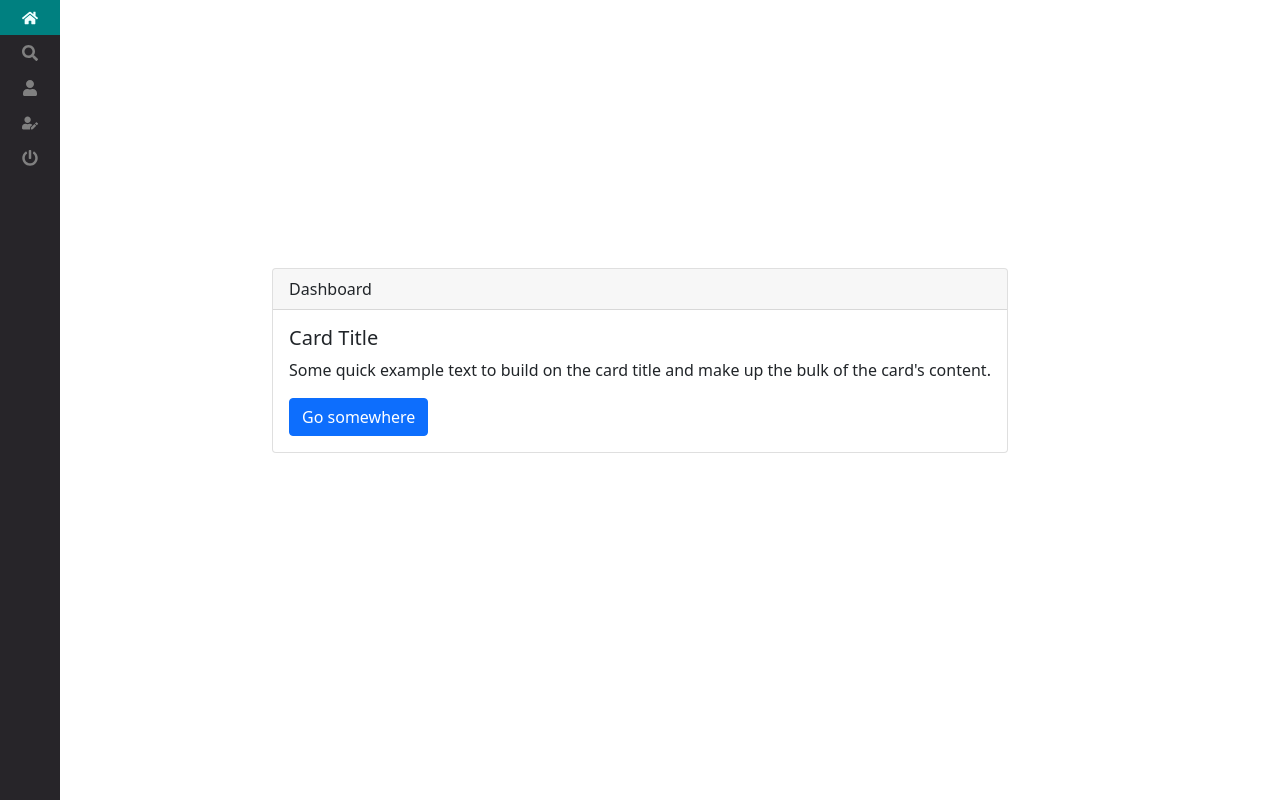
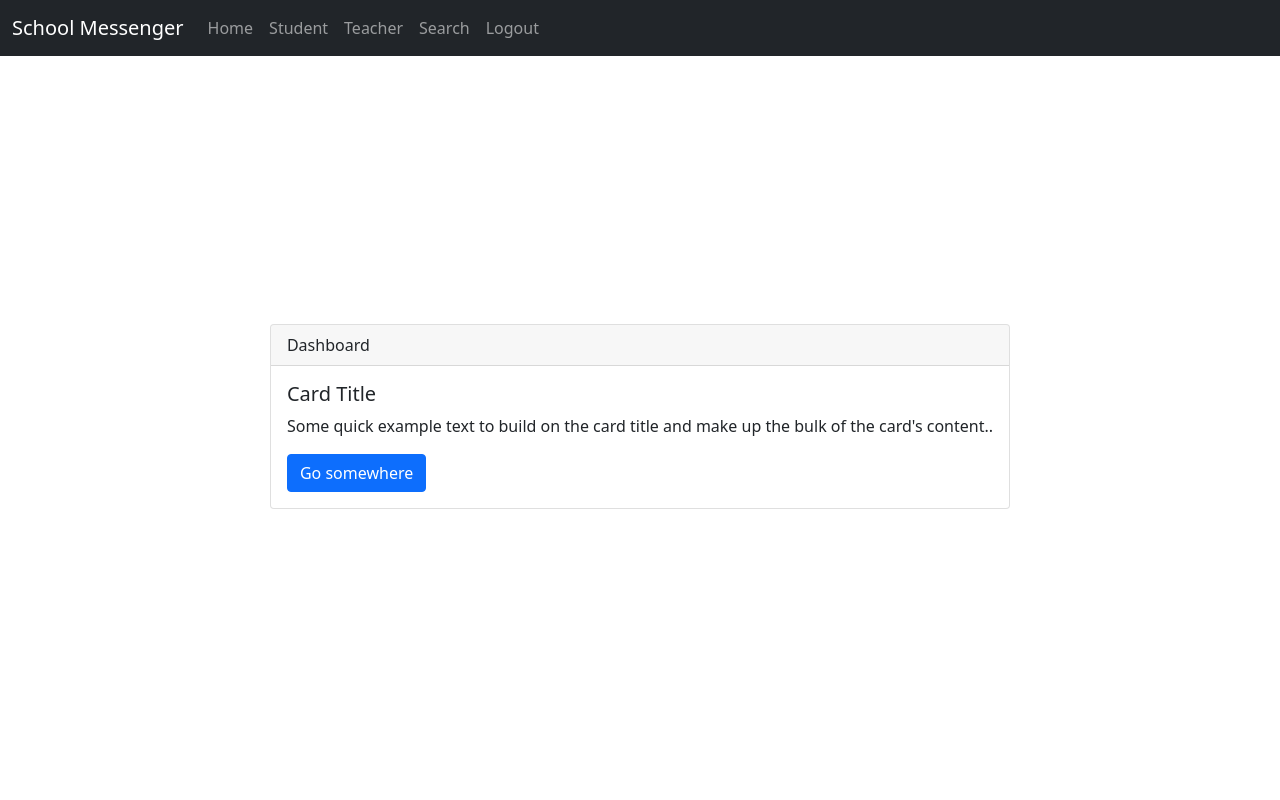
Before and after one commit to mpolox/school-messenger-swa, a React (Create React App) app: page / in a window 1280 px wide. Built offline with nearby package versions, Linux system fonts and the light colour scheme.

Commit message:
final navbar

```diff
--- a/src/components/dashboard/DashboardScreen.js
+++ b/src/components/dashboard/DashboardScreen.js
@@ -10,8 +10,10 @@ export const DashboardScreen = () => {
         <Card.Body>
           <Card.Title>Card Title</Card.Title>
           <Card.Text>
-            Some quick example text to build on the card title and make up the
-            bulk of the card's content.
+            Some quick example text to
+            build on the card title and
+            make up the bulk of the
+            card's content..
           </Card.Text>
           <Button variant="primary">Go somewhere</Button>
         </Card.Body>
--- a/src/components/ui/Navbar.js
+++ b/src/components/ui/Navbar.js
@@ -1,28 +1,44 @@
-import { Spinner } from 'react-bootstrap';
-import { Link, NavLink, useNavigate } from 'react-router-dom';
+import { Container, Nav, Navbar } from "react-bootstrap";
+import { Link, useNavigate } from "react-router-dom";
 import "../../Styles/App.css";
 
-export const Navbar = () => {
-
+export const NavbarMenu = () => {
   const navigate = useNavigate();
 
   const handleLogout = () => {
-    navigate('/login', {
-      replace: true
+    navigate("/login", {
+      replace: true,
     });
-  }
+  };
 
   return (
-    <nav className="navbar navbar-expand-sm navbar-dark bg-dark">
-      <div className="navbar-collapse">
-        <div className="navbar-nav">
-          <NavLink className="nav-item nav-link" to="/">Home</NavLink>
-          <NavLink className="nav-item nav-link" to="/student">Student</NavLink>
-          <NavLink className="nav-item nav-link" to="/teacher">Teacher</NavLink>
-          <NavLink className="nav-item nav-link" to="/search">Search</NavLink>
-          <NavLink className="nav-item nav-link" to="/login" onClick={handleLogout}>Logout</NavLink>
-        </div>
-      </div>
-    </nav>
+    <Navbar collapseOnSelect  bg="dark" variant="dark" expand="lg">
+      <Container fluid>
+        <Navbar.Brand href="#">School Messenger</Navbar.Brand>
+        <Navbar.Toggle aria-controls="navbarScroll" />
+        <Navbar.Collapse id="navbarScroll">
+          <Nav>
+            <Nav.Link eventKey="1" as={Link} to="/">
+              Home
+            </Nav.Link>
+            <Nav.Link eventKey="2" as={Link} to="/student">
+              Student
+            </Nav.Link>
+            <Nav.Link eventKey="3" as={Link} to="/teacher">
+              Teacher
+            </Nav.Link>
+            <Nav.Link eventKey="4" as={Link} to="/search">
+              Search
+            </Nav.Link>
+            <Nav.Link
+              className="nav-item nav-link"
+              to="/login"
+              onClick={handleLogout}>
+              Logout
+            </Nav.Link>
+          </Nav>
+        </Navbar.Collapse>
+      </Container>
+    </Navbar>
     )
 }
--- a/src/routers/DashboardRoutes.js
+++ b/src/routers/DashboardRoutes.js
@@ -4,13 +4,13 @@ import { DashboardScreen } from '../components/dashboard/DashboardScreen'
 import { SearchScreen } from '../components/search/SearchScreen'
 import { StudentScreen } from '../components/students/StudentScreen'
 import { TeacherScreen } from '../components/teachers/TeacherScreen'
-import { Sidebar } from '../components/ui/Sidebar'
+import { NavbarMenu } from '../components/ui/Navbar'
 
 export const DashboardRoutes = () => {
   return (
     <>
-      {/* <Navbar /> */}
-      <Sidebar />
+      {/* <Sidebar /> */}
+      <NavbarMenu/>
       <Routes>
         <Route path="teacher" element={<TeacherScreen />} />
         <Route path="student" element={<StudentScreen />} />
```
